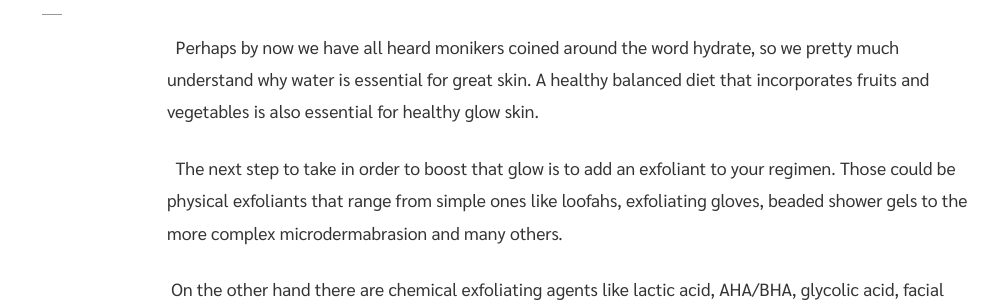
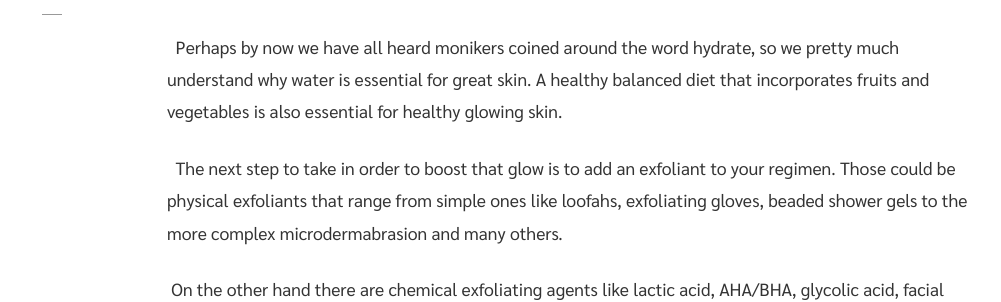
Before and after one commit to lushbysoni/blog, a Jekyll site: the page built from _posts/2020-09-19-bye-bye-dullhow-to-glow-up-.md, in a window 1280 px wide and 900 px high, scrolled down 703 px. Shown: the part 225-527 px from the top of the window, without its empty margins (118-1119 px from the left). Built offline with Jekyll 4.4.1, drawn with Linux system fonts in a browser that asks for light colours; nearby versions of some CDN libraries; some of the changed text lies outside the part shown.

Commit message:
Updated '_posts/2020-09-19-bye-bye-dullhow-to-glow-up-.md' via CloudCannon

```diff
--- a/_posts/2020-09-19-bye-bye-dullhow-to-glow-up-.md
+++ b/_posts/2020-09-19-bye-bye-dullhow-to-glow-up-.md
@@ -11,7 +11,7 @@ image: /uploads/pexels-truth-enock-4119553.jpg
 
 The “self care” and “glow up” movement has shifted a lot of people’s mentality on skin care and wellness.
 
-&nbsp; Perhaps by now we have all heard monikers coined around the word hydrate, so we pretty much understand why water is essential for great skin. A healthy balanced diet that incorporates fruits and vegetables is also essential for healthy glow skin.
+&nbsp; Perhaps by now we have all heard monikers coined around the word hydrate, so we pretty much understand why water is essential for great skin. A healthy balanced diet that incorporates fruits and vegetables is also essential for healthy glowing skin.
 
 &nbsp; The next step to take in order to boost that glow is to add an exfoliant to your regimen. Those could be physical exfoliants that range from simple ones like loofahs, exfoliating gloves, beaded shower gels to the more complex microdermabrasion and many others.&nbsp;
 
```
Also changed, not shown: other parts of _posts/2020-09-19-bye-bye-dullhow-to-glow-up-.md (+1 -1 lines).
